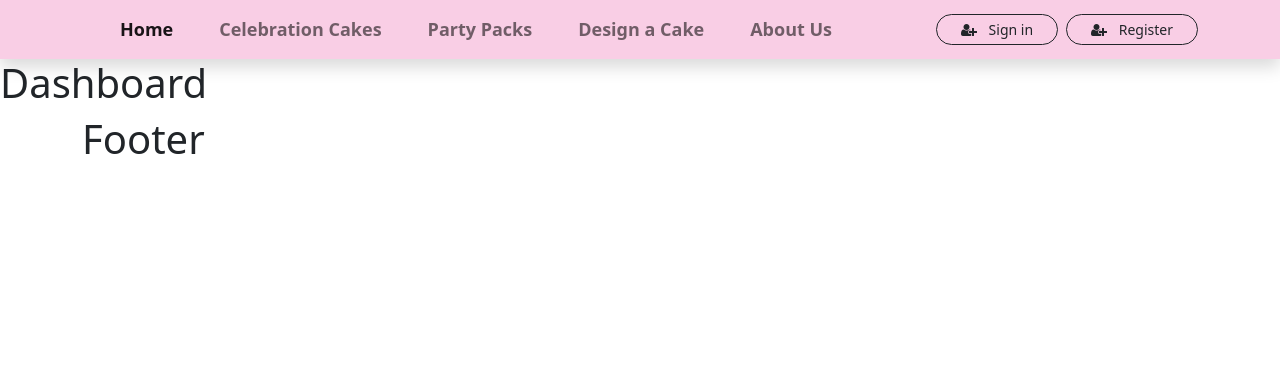
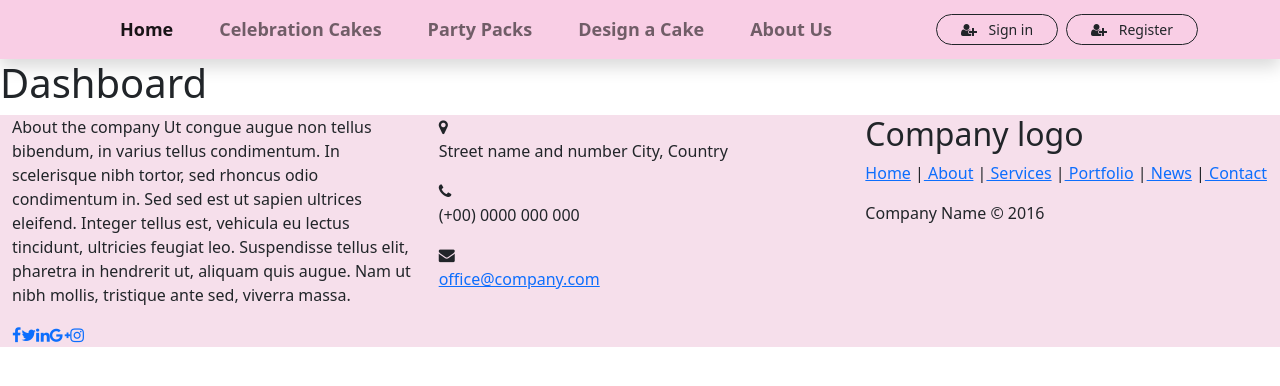
Before and after one commit to kchamithri/MyCake-SystemDevelopment, a React (Create React App) app: page /dashboard in a window 1280 px wide. Shown: the top 386 px of the page. Built offline with nearby package versions, Linux system fonts and the light colour scheme.

Commit message:
added footer

```diff
--- a/src/Components/Footer.jsx
+++ b/src/Components/Footer.jsx
@@ -1,15 +1,72 @@
-import React from 'react';
+import React from "react";
+import { Col, Container, Row } from "react-bootstrap";
 
-const Footer = () => {
-    return (
+const Footer = () => (
+  <Container
+    className=" footer mt-2 relative"
+    fluid
+    style={{ width: "100", backgroundColor: "#F6DFEB" }}
+  >
+    <Row>
+      <Col>
+        <p className="about">
+          <span> About the company</span> Ut congue augue non tellus bibendum,
+          in varius tellus condimentum. In scelerisque nibh tortor, sed rhoncus
+          odio condimentum in. Sed sed est ut sapien ultrices eleifend. Integer
+          tellus est, vehicula eu lectus tincidunt, ultricies feugiat leo.
+          Suspendisse tellus elit, pharetra in hendrerit ut, aliquam quis augue.
+          Nam ut nibh mollis, tristique ante sed, viverra massa.
+        </p>
+        <div className="icons">
+          <a href="#">
+            <i className="fa fa-facebook"></i>
+          </a>
+          <a href="#">
+            <i className="fa fa-twitter"></i>
+          </a>
+          <a href="#">
+            <i className="fa fa-linkedin"></i>
+          </a>
+          <a href="#">
+            <i className="fa fa-google-plus"></i>
+          </a>
+          <a href="#">
+            <i className="fa fa-instagram"></i>
+          </a>
+        </div>
+      </Col>
+      <Col>
         <div>
-            <div className="container">
-                <div className="row">
-                    <h1>Footer</h1>
-                </div>
-            </div>
+          <i className="fa fa-map-marker"></i>
+          <p>
+            <span> Street name and number</span> City, Country
+          </p>
         </div>
-     );
-}
+        <div>
+          <i className="fa fa-phone"></i>
+          <p> (+00) 0000 000 000</p>
+        </div>
+        <div>
+          <i className="fa fa-envelope"></i>
+          <p>
+            <a href="#"> office@company.com</a>
+          </p>
+        </div>
+      </Col>
+      <Col lg={4}>
+        <h2>
+          {" "}
+          Company<span> logo</span>
+        </h2>
+        <p className="menu">
+          <a href="#"> Home</a> |<a href="#"> About</a> |
+          <a href="#"> Services</a> |<a href="#"> Portfolio</a> |
+          <a href="#"> News</a> |<a href="#"> Contact</a>
+        </p>
+        <p className="name"> Company Name &copy; 2016</p>
+      </Col>
+    </Row>
+  </Container>
+);
 
 export default Footer;
```
